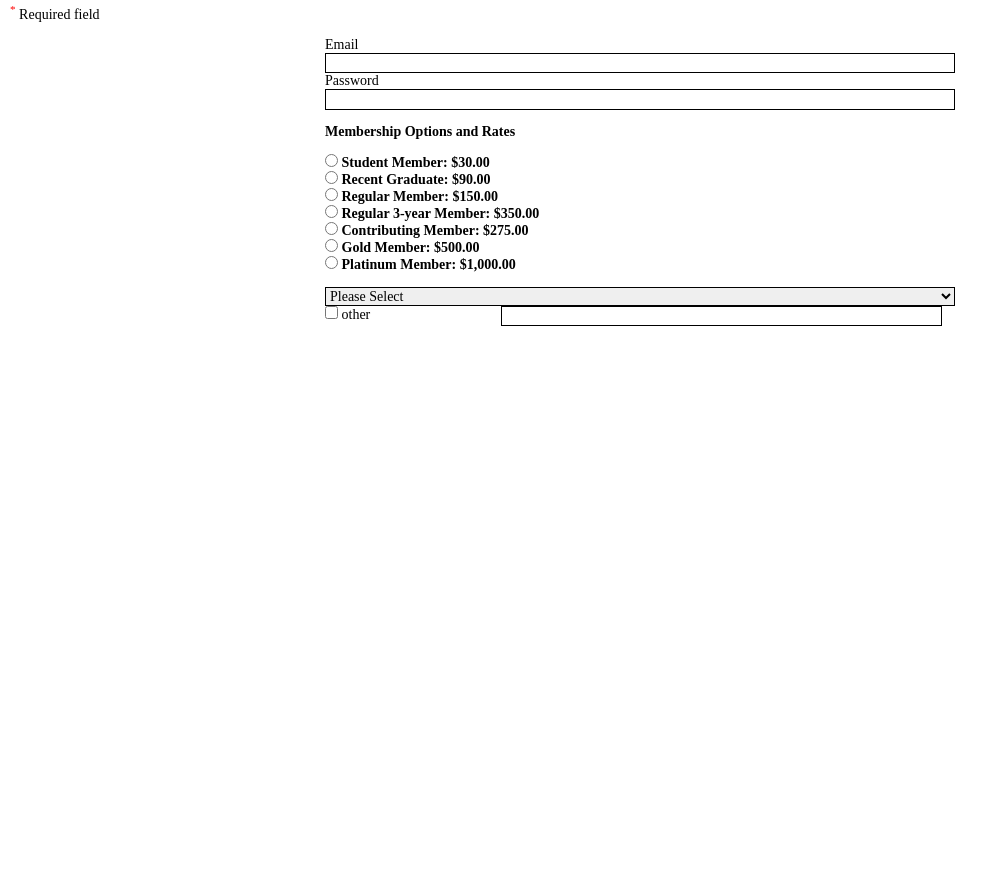
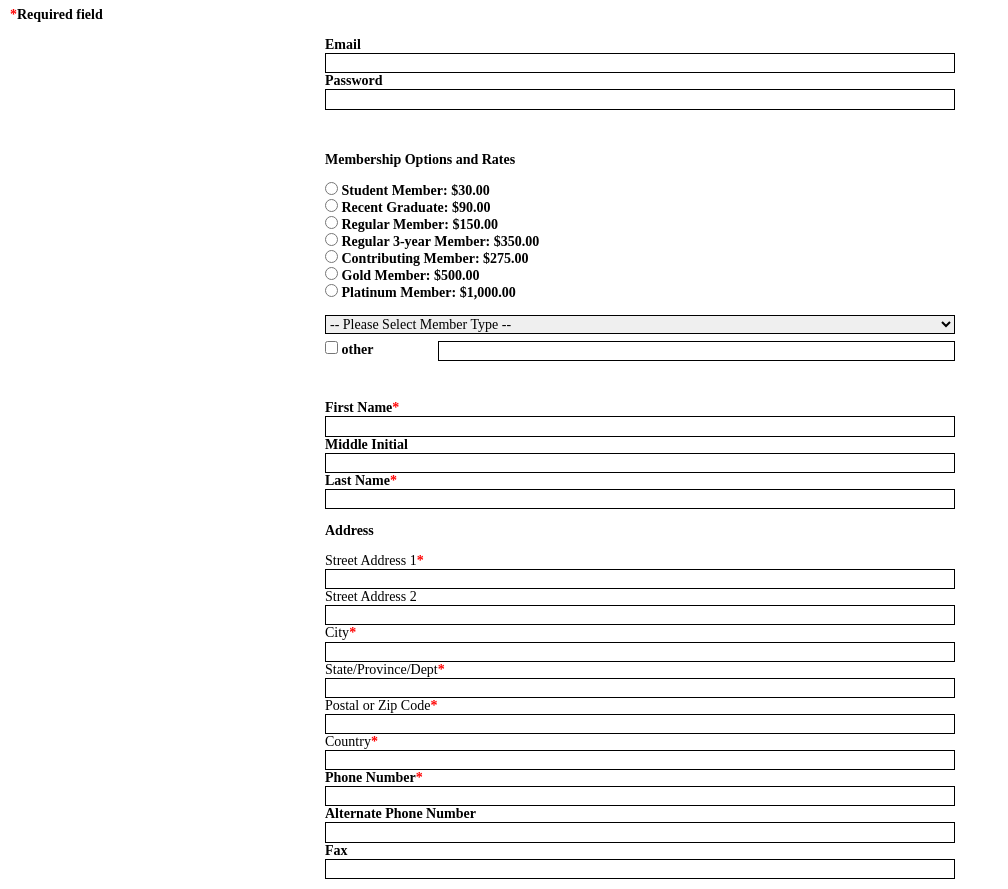
Before and after one commit to avatarmh/Node-Capstone-SNO, a website: page public/joinSNO.html in a window 1280 px wide. Shown: the part 276-1165 px from the top of the page, without its empty margins (0-1008 px from the left). Before the commit the page ends 800 px from the top, so only its background shows below. Drawn offline with nearby package versions, Linux system fonts and the light colour scheme.

Commit message:
progress on join-SNO form

```diff
--- a/public/joinSNO.html
+++ b/public/joinSNO.html
@@ -44,7 +44,7 @@
       <p>Membership is for the current calendar year. Last year’s memberships expired on December 31, 2017. Join now and your
         membership lasts until December 31, 2018.</p>
       <p>
-        <sup class="asterisk">*</sup> Required field</p>
+        <span class="asterisk">*</span>Required field</p>
     </div>
 
     <form class="sno-membership">
@@ -55,7 +55,8 @@
         <label for="password">Password</label>
         <input name="password" title="Password" class="SNO-password" type="text" required/>
       </div>
-      <div class="radio-mem-type">
+
+      <div class="radio-member-type">
         <p>Membership Options and Rates</p>
         <ul class="radio-group">
           <li>
@@ -89,102 +90,73 @@
         </ul>
       </div>
 
+
     <div>
-
-    </div>
       <select class="member-type" name="member-type" id="member-type-dropdown">
-          <option class="options" value="0">Please Select</option>
+          <option class="options" value="0">-- Please Select Member Type --</option>
         <option value="5">Academia</option>
         <option value="4">Industry</option>
         <option value="3">Government</option>
         <option value="2">Student</option>
         <option value="1">Retired</option>
+      </select>
+    </div>
 
-      </select>
-      <div class="member-type-other">
-        <div class="member-type-other-checkbox">
-          <input type="checkbox">
-          <label for="">other</label>
-        </div>
-        <input type="text">
-      </div>
+    <div class="member-type-other">
+        <input id="member-type-checkbox" type="checkbox">
+        <label for="other-member-type">other</label>
+        <input id="other-member-input" type="text">
     </div>
 
 
+    <div class="fullname">
+      <label for="firstname">First Name<span class="asterisk">*</span></label>
+      <input name="firstname" title="firstname" class="firstname" type="text" required/>
 
-    </form>
+      <label for="middleinitial">Middle Initial</label>
+      <input name="middleinitial" title="middleinitial" class="middleinitial" type="text"/>
 
-
-  </div>
-</body>
-
-
-
-          <!-- <p class="error hidden">Enter title and valid url</p> -->
-<!-- <br>
-          <textarea name="bookmark-description" rows="10" cols="80" title="Description" class="js-bookmark-list-description" placeholder="e.g., longer description here"></textarea>
-        </div>
-
-        <div class="side2">
-
-          <div class="radio-div">
-            <input type="radio" id="rating5" name="bookmark-rating" class="js-bookmark-list-rating" value="5"></input>
-            <label for="rating5">5 star</label>
-          </div>
-
-          <div class="radio-div">
-            <input type="radio" id="rating4" name="bookmark-rating" class="js-bookmark-list-rating" value="4"></input>
-            <label for="rating4">4 star</label>
-          </div>
-
-          <div class="radio-div">
-            <input type="radio" id="rating3" name="bookmark-rating" class="js-bookmark-list-rating" value="3"></input>
-            <label for="rating3">3 star</label>
-          </div>
-
-          <div class="radio-div">
-            <input type="radio" id="rating2" name="bookmark-rating" class="js-bookmark-list-rating" value="2"></input>
-            <label for="rating2">2 star</label>
-          </div>
-
-          <div class="radio-div">
-            <input type="radio" id="rating1" name="bookmark-rating" class="js-bookmark-list-rating" value="1"></input>
-            <label for="rating1">1 star</label>
-          </div>
-
-          <button id="submitItemButton" name="add" title="Click to submit your bookmark" type="submit">Submit</button>
-          <input role='button' type="button" id="cancelButton" value="Cancel" />
-        </form>
-
-      </section>
-      <section role='region' class="bookmark-list">
-        <ul class="bookmarks-list js-bookmarks-list">
-          <li class="hidden bookmark-item">
-            <header>
-              <span class="header-text">Article on Cats</span>
-              <button class="remove-bookmark-button">X</button>
-              <button class="edit-bookmark-item" name="edit">Edit</button>
-            </header>
-            <article>
-              <p class="description">
-                The Lion in the Living
-              </p>
-            </article>
-
-
-
-          </li>
-        </ul>
-      </section>
+      <label for="middleinitial">Last Name<span class="asterisk">*</span></label>
+      <input name="lastname" title="lastname" class="lastname" type="text" required/>
     </div>
 
 
-    <script type="text/javascript" src="https://cdnjs.cloudflare.com/ajax/libs/cuid/1.3.8/browser-cuid.min.js"></script>
-    <script type="text/javascript" src="https://code.jquery.com/jquery-3.2.1.min.js"></script>
-    <script type="text/javascript" src="scripts/api.js"></script>
-    <script type="text/javascript" src="scripts/Item.js"></script>
-    <script type="text/javascript" src="scripts/store.js"></script>
-    <script type="text/javascript" src="scripts/bookmarks-list.js"></script>
-    <script type="text/javascript" src="scripts/index.js"></script> -->
+    <p>Address</p>
 
+    <div class="address">
+
+      <label for="street-1">Street Address 1<span class="asterisk">*</span></label>
+      <input name="street-1" title="street-1" class="street-1" type="text" required/>
+
+      <label for="street-2">Street Address 2</label>
+      <input name="street-2" title="street-2" class="street-2" type="text"/>
+
+      <label for="city">City<span class="asterisk">*</span></label>
+      <input name="city" title="city" class="city" type="text" required/>
+
+      <label for="state-prov-dept">State/Province/Dept<span class="asterisk">*</span></label>
+      <input name="state-prov-dept" title="state-prov-dept" class="state-prov-dept" type="text" required/>
+
+      <label for="postal-code">Postal or Zip Code<span class="asterisk">*</span></label>
+      <input name="postal-code" title="postal-code" class="postal-code" type="text" required/>
+
+      <label for="Country">Country<span class="asterisk">*</span></label>
+      <input name="country" title="country" class="country" type="text" required/>
+    </div>
+
+    <div class="other-contact-info">
+        <label for="phone">Phone Number<span class="asterisk">*</span></label>
+        <input name="phone" title="phone" class="phone" type="text" required/>
+
+        <label for="alt-phone">Alternate Phone Number</label>
+        <input name="alt-phone" title="alt-phone" class="alt-phone" type="text"/>
+
+        <label for="fax">Fax</label>
+        <input name="fax" title="fax" class="fax" type="text"/>
+    </div>
+
+
+  </form>
+  </div>
+</body>
 </html>
--- a/public/styles/joinSNO.css
+++ b/public/styles/joinSNO.css
@@ -1,5 +1,8 @@
-.membership-period {
-
+.content {
+    font-weight: bold;
+}
+.membership-period-header {
+    color: blue;
 }
 
 form {
@@ -12,14 +15,41 @@ form input[type="text"] {
     width: 100%;
 }
 
-@media only screen and (min-width: 720px) {
+.radio-member-type p {
+    margin-top: 3rem;
+}
+
+.member-type-other {
+    width: 100%;
+    margin: auto;
+}
+
+.member-type {
+    font-weight: normal;
+}
+
+.member-type-other {
+    margin: 0.5rem 0 0 0;
+}
+
+#other-member-input {
+    float: right;
+    width: 82%;
+}
+
+.fullname {
+    margin-top: 3rem;
+    width: 100%;
+}
 
 
+.address {
+    font-weight: normal;
+}
+@media only screen and (min-width: 720px) {
     form {
-
-      width: 50%;
-      margin: auto;
-
+        width: 50%;
+        margin: auto
     }
 
 }
--- a/public/styles/shared.css
+++ b/public/styles/shared.css
@@ -50,17 +50,18 @@ img.logo {
 
 .asterisk {
     color: red;
-    font-size: .8rem;
-}
-
-.radio-mem-type {
+    font-size: 1rem;
     font-weight: bold;
 }
 
-.radio-mem-type .radio-group {
+.radio-member-type {
+    font-weight: bold;
+}
+
+.radio-member-type .radio-group {
     padding: 0;
 }
-.radio-mem-type li {
+.radio-member-type li {
     list-style: none;
 }
 
```
